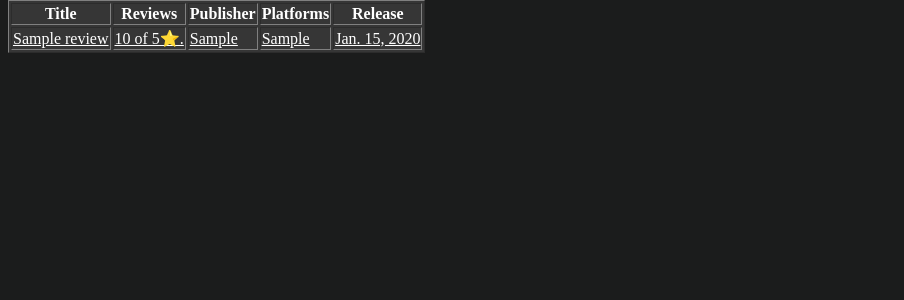
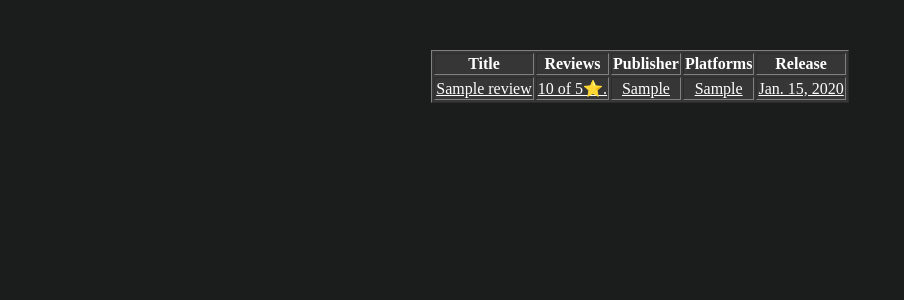
Before and after one commit to Everton-Renan/GamesAPI, a Django app: page / in a window 1280 px wide. Shown: the part 29-329 px from the top of the page, without its empty margins (0-904 px from the left). Run offline with Django 5.2, Linux system fonts and the light colour scheme; tables that the repository leaves empty hold one stand-in row (values such as "Sample post").

Commit message:
Configure table (text-align, margin, margin-top)

```diff
--- a/static/css/index/style.css
+++ b/static/css/index/style.css
@@ -8,6 +8,10 @@ header {
 
 table {
     background-color: #363636;
+    text-align: center;
+    margin: 0 auto;
+    margin-top: 50px;
+
 }
 
 a,
```
